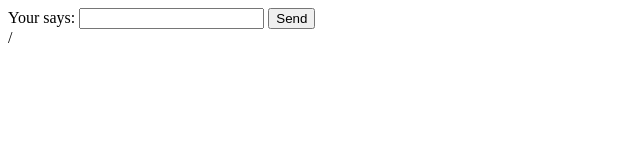
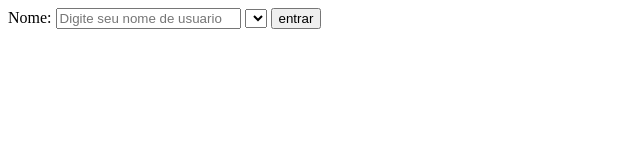
Before and after one commit to joaovtk/miniChat, a website: page src/pages/index.html in a window 1280 px wide. Shown: the whole page, without its empty margins (0-640 px from the left). Drawn offline with Linux system fonts and the light colour scheme.

Commit message:
Fazendo uma outra base

```diff
--- a/src/pages/index.html
+++ b/src/pages/index.html
@@ -7,13 +7,10 @@
     </head>
     <body>
         <div>
-            <form>
-                <label for="msg">
-                    Your says:
-                </label>
-               <input type="text" id="msg">
-            <button type="submit">Send</button>
-            </form>/
+            <label for="username">Nome: </label>
+            <input type="text" placeholder="Digite seu nome de usuario" id="username" class="brake" />
+            <select name="rooms" id="rooms"></select>
+            <button>entrar</button>
         </div>
         <script src="script.js"></script>
     </body>
```
